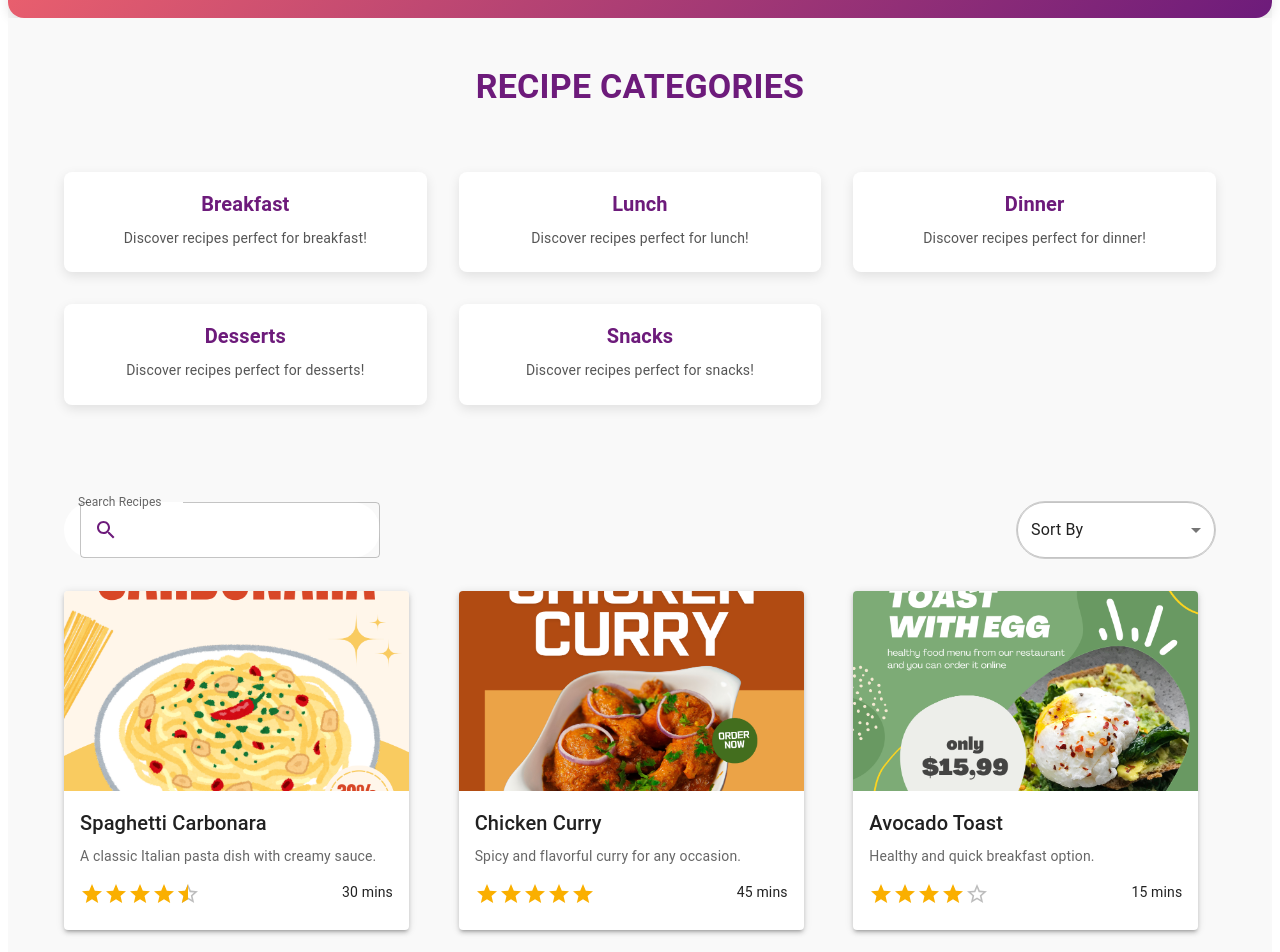
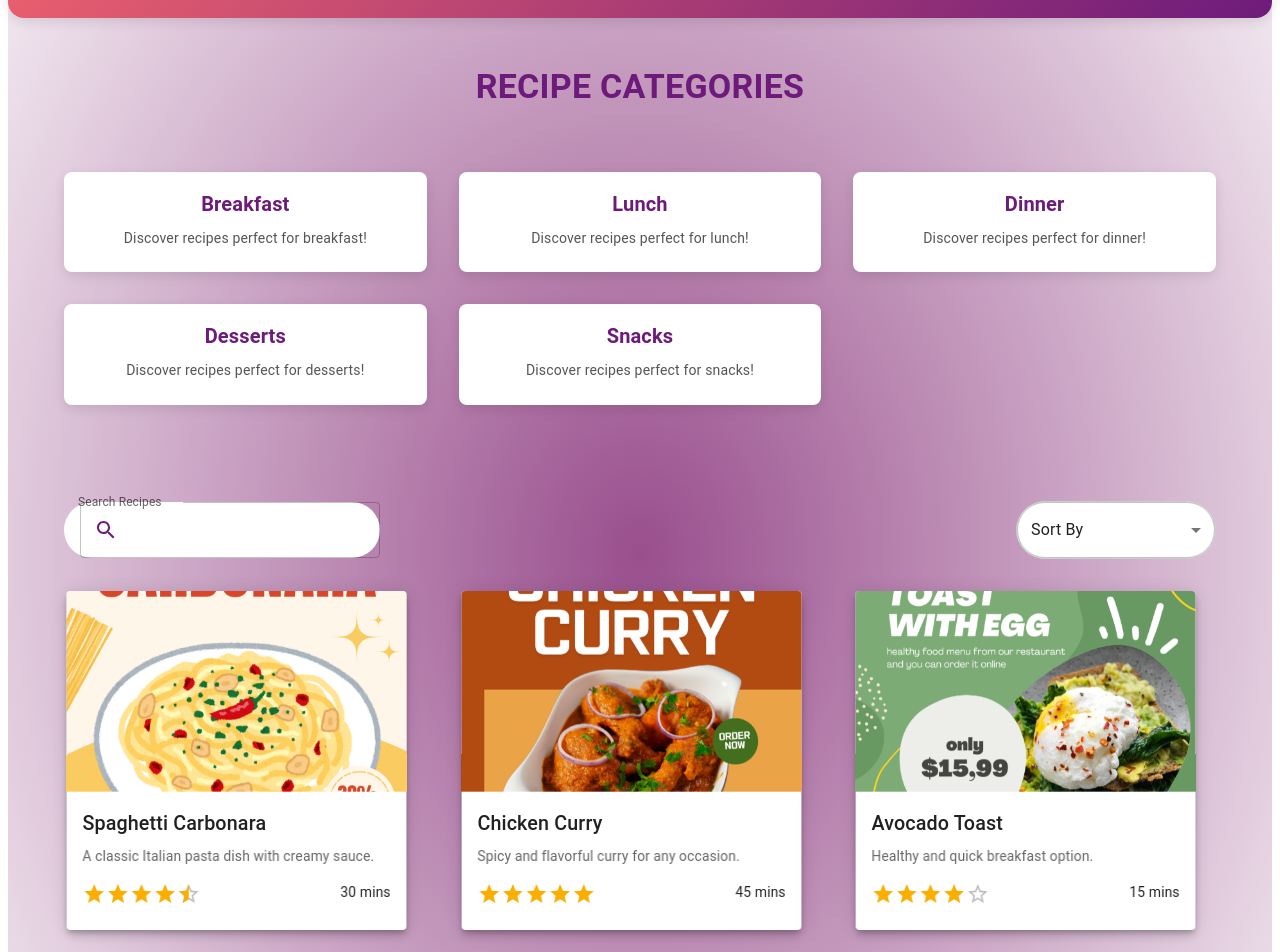
Before and after one commit to Anilkushwaha782000/recipe_recommendation, a React (Create React App) app in the folder client/: page /recipes in a window 1280 px wide. Shown: the part 332-1284 px from the top of the page. Built offline with nearby package versions, Linux system fonts and the light colour scheme.

Commit message:
update ui with framer motion

```diff
--- a/client/src/pages/AboutUs.jsx
+++ b/client/src/pages/AboutUs.jsx
@@ -1,4 +1,5 @@
 import React from "react";
+import { motion } from "framer-motion";
 import {
   Box,
   Container,
@@ -38,10 +39,14 @@ const AboutUsPage = () => {
       right: 0,
       bottom: 0,
       background: "rgba(255, 255, 255, 0.1)",
-      backdropFilter: "blur(10px)",
     },
   }}
 >
+<motion.div
+      initial={{ opacity: 0, y: 30 }}
+      animate={{ opacity: 1, y: 0 }}
+      transition={{ duration: 0.8, ease: "easeOut" }}
+    >
   <Typography
     variant="h3"
     sx={{
@@ -53,6 +58,7 @@ const AboutUsPage = () => {
   >
     Explore the World of Recipes
   </Typography>
+  </motion.div>
 </Box>
 
 
--- a/client/src/pages/AuthPage.jsx
+++ b/client/src/pages/AuthPage.jsx
@@ -42,14 +42,11 @@ function AuthPage() {
   return (
     <Container component="main" maxWidth="sm" sx={{ marginTop: 8, marginBottom: '8px' }}>
       <Paper elevation={3} sx={{ padding: 3 }}>
-          {/* Left Section with Image */}
-
-          {/* Right Section with Form */}
           <Grid item xs={12} md={6}>
             <Box
               padding={4}
               sx={{
-                background: "linear-gradient(135deg, #655862 0%, #fad0c4 100%)",
+                background: "linear-gradient(135deg, #3e328f 0%, #fad0c4 100%)",
                 borderRadius: 3,
                 boxShadow: "0px 4px 20px rgba(0, 0, 0, 0.1)",
               }}
@@ -71,7 +68,9 @@ function AuthPage() {
               <Tabs
                 value={activeTab}
                 onChange={handleTabChange}
-                indicatorColor="secondary"
+                TabIndicatorProps={{
+                  style: { backgroundColor: "white" },
+                }}
                 textColor="inherit"
                 centered
                 sx={{
--- a/client/src/pages/Customrecipe.jsx
+++ b/client/src/pages/Customrecipe.jsx
@@ -60,7 +60,7 @@ const CustomRecipeCreation = () => {
   };
 
   return (
-    <Box sx={{ py: 5, maxWidth: 1200, mx: 'auto' }}>
+    <Box sx={{ py: 5, maxWidth: 1200, mx: 'auto'}}>
       <Grid container spacing={4}>
         {/* Image Section */}
         <Grid item xs={12} md={5}>
--- a/client/src/pages/Dietaryplanner.jsx
+++ b/client/src/pages/Dietaryplanner.jsx
@@ -1,5 +1,6 @@
 import React, { useState } from "react";
 import planner from '../resources/images/planner.png';
+import { motion } from "framer-motion";
 import {
   Container,
   Box,
@@ -65,9 +66,15 @@ function DietaryPlanner() {
             height: "100%",
             background: "rgba(255, 255, 255, 0.08)",
             borderRadius: 2,
-      backdropFilter: "blur(8px)",
+            // backdropFilter: "blur(8px)",
           },
         }}
+      >
+        <motion.div
+          initial={{ opacity: 0, y: 50 }}
+          animate={{ opacity: 1, y: 0 }}
+          transition={{ duration: 1 }}
+
         >
           <Typography
             variant="h3"
@@ -81,6 +88,7 @@ function DietaryPlanner() {
           >
             Your Personalized Dietary Planner
           </Typography>
+        </motion.div>
       </Box>
 
 
--- a/client/src/pages/RecipeCard.jsx
+++ b/client/src/pages/RecipeCard.jsx
@@ -3,15 +3,36 @@ import { Card, CardMedia, CardContent, Typography, Box, Rating } from "@mui/mate
 
 function RecipeCard({ title, description, image, rating, prepTime }) {
   return (
-    <Card sx={{ maxWidth: 345, boxShadow: 3 }}>
+    <Card
+      sx={{
+        maxWidth: 345,
+        boxShadow: 6, // Increased shadow for depth
+        transform: "rotateY(10deg)", // Tilt the card slightly for a 3D effect
+        transition: "transform 0.3s ease-in-out",
+        perspective: "1000px", // Creates the 3D depth effect
+        "&:hover": {
+          transform: "rotateY(0deg) scale(1.05)", // Straighten and enlarge on hover
+          boxShadow: "0px 15px 40px rgba(0, 0, 0, 0.3)", // Stronger shadow for hover
+        },
+      }}
+    >
       <CardMedia
         component="img"
         height="200"
         image={image}
         alt={`${title} image`}
+        sx={{
+          transform: "translateZ(20px)", // Pops the image forward slightly
+          transition: "transform 0.3s ease-in-out",
+        }}
       />
       <CardContent>
-        <Typography variant="h6" component="div" gutterBottom>
+        <Typography
+          variant="h6"
+          component="div"
+          gutterBottom
+          sx={{ transform: "translateZ(10px)", transition: "transform 0.3s ease-in-out" }}
+        >
           {title}
         </Typography>
         <Typography variant="body2" color="text.secondary">
@@ -23,6 +44,7 @@ function RecipeCard({ title, description, image, rating, prepTime }) {
         </Box>
       </CardContent>
     </Card>
+
   );
 }
 
--- a/client/src/pages/Recipelisting.jsx
+++ b/client/src/pages/Recipelisting.jsx
@@ -5,6 +5,7 @@ import avocado from "../resources/images/av0cado.png";
 import carbonara from "../resources/images/carbonara.png";
 import Pagination from "@mui/material/Pagination";
 import Stack from "@mui/material/Stack";
+import { motion } from "framer-motion";
 import {
   Grid,
   Box,
@@ -90,7 +91,7 @@ function RecipeListingPage() {
   };
 
   return (
-    <Box sx={{ fontFamily: "Inter, sans-serif", backgroundColor: "#f9f9f9" }}>
+    <Box sx={{ fontFamily: "Inter, sans-serif", background: "radial-gradient(#994f8d, #dbd3d305)" }}>
       <Box
         sx={{
           background: "linear-gradient(135deg, #ff6b6b, #6d1b7b)",
@@ -99,6 +100,11 @@ function RecipeListingPage() {
           borderRadius: "16px",
           boxShadow: "0 4px 12px rgba(0, 0, 0, 0.1)",
         }}
+      >
+         <motion.div
+      initial={{ opacity: 0, y: 50 }}
+      animate={{ opacity: 1, y: 0 }}
+      transition={{ duration: 1 }}
     >
       <Typography
         variant="h4"
@@ -111,6 +117,12 @@ function RecipeListingPage() {
       >
         Featured Recipes
       </Typography>
+
+      <motion.div
+        initial={{ opacity: 0, y: 20 }}
+        animate={{ opacity: 1, y: 0 }}
+        transition={{ duration: 1, delay: 0.3 }} // Slight delay for the subtitle
+      >
         <Typography
           variant="body1"
           mt={2}
@@ -119,6 +131,13 @@ function RecipeListingPage() {
         >
           Handpicked recipes to inspire your next meal.
         </Typography>
+      </motion.div>
+
+      <motion.div
+        initial={{ opacity: 0, scale: 0.9 }}
+        animate={{ opacity: 1, scale: 1 }}
+        transition={{ duration: 0.6, delay: 0.5 }} // Button appears with a slight scale effect
+      >
         <Button
           variant="contained"
           sx={{
@@ -134,24 +153,59 @@ function RecipeListingPage() {
         >
           Explore Featured Recipes
         </Button>
+      </motion.div>
+    </motion.div>
       </Box>
 
 
       {/* Recipe Categories */}
-      <Box sx={{ backgroundColor: "#f9f9f9", py: 6 }}>
+    <Box sx={{ py: 6 }}>
       <Container>
-          <Typography variant="h4" fontWeight="bold" textAlign="center" sx={{ color: "#6d1b7b", textTransform: "uppercase" }}>
+        <Typography
+          variant="h4"
+          fontWeight="bold"
+          textAlign="center"
+          sx={{ color: "#6d1b7b", textTransform: "uppercase" }}
+        >
           Recipe Categories
         </Typography>
-          <Grid container spacing={4} mt={4}>
+        {/* Perspective added to Grid container */}
+        <Grid
+          container
+          spacing={4}
+          mt={4}
+          sx={{ perspective: "1000px" }} // Perspective effect
+        >
           {["Breakfast", "Lunch", "Dinner", "Desserts", "Snacks"].map((category, index) => (
             <Grid item xs={12} sm={6} md={4} key={index}>
-                <Card sx={{ boxShadow: "0 4px 12px rgba(0,0,0,0.1)", borderRadius: "8px", backgroundColor: "#fff" }}>
+              <Card
+                sx={{
+                  boxShadow: "0 4px 12px rgba(0,0,0,0.1)",
+                  borderRadius: "8px",
+                  backgroundColor: "#fff",
+                  transformStyle: "preserve-3d", // Ensures proper 3D effect
+                  transition: "transform 0.5s ease",
+                  "&:hover": {
+                    transform: "rotateY(15deg) scale(1.05)", // Rotate and scale on hover
+                    boxShadow: "0 10px 20px rgba(0,0,0,0.2)",
+                  },
+                }}
+              >
                 <CardContent>
-                    <Typography variant="h6" fontWeight="bold" textAlign="center" sx={{ color: "#6d1b7b" }}>
+                  <Typography
+                    variant="h6"
+                    fontWeight="bold"
+                    textAlign="center"
+                    sx={{ color: "#6d1b7b" }}
+                  >
                     {category}
                   </Typography>
-                    <Typography variant="body2" textAlign="center" mt={1} sx={{ color: "#555" }}>
+                  <Typography
+                    variant="body2"
+                    textAlign="center"
+                    mt={1}
+                    sx={{ color: "#555" }}
+                  >
                     Discover recipes perfect for {category.toLowerCase()}!
                   </Typography>
                 </CardContent>
@@ -220,7 +274,7 @@ function RecipeListingPage() {
           ))}
         </Grid>
 
-        <Stack spacing={2} sx={{ alignItems: "center", mt: 4 }}>
+        <Stack spacing={2} sx={{ alignItems: "center", mt: 4}}>
           <Pagination
             count={totalPages}
             color="secondary"
@@ -230,6 +284,8 @@ function RecipeListingPage() {
               borderRadius: "30px",
               padding: "10px 20px",
               boxShadow: "0 4px 8px rgba(0,0,0,0.1)",
+              border: "1px solid white",
+              background: "aliceblue"
             }}
           />
         </Stack>
```
Also changed, not shown: client/src/component/Navbar.jsx (indentation only). Lines whose indentation alone changed are shown as unchanged.
